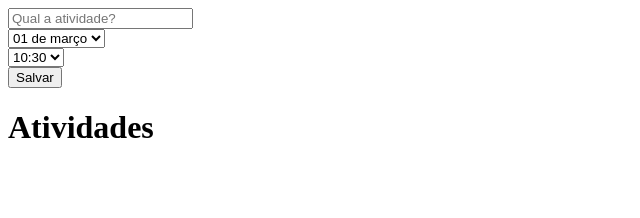
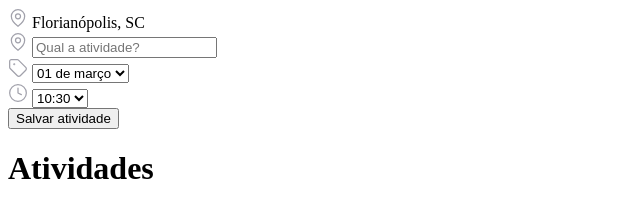
Before and after one commit to Pollymeowth/NLW--Journey-Roteiro-de-viagem, a plain HTML site: page index.html in a window 1280 px wide. Shown: the whole page, without its empty margins (0-640 px from the left). Drawn offline with nearby package versions, Linux system fonts and the light colour scheme.

Commit message:
Update index.html
Aula 3

```diff
--- a/index.html
+++ b/index.html
@@ -1,9 +1,29 @@
+<link rel="preconnect" href="https://fonts.googleapis.com">
+<link rel="preconnect" href="https://fonts.gstatic.com" crossorigin>
+<link href="https://fonts.googleapis.com/css2?family=Inter:wght@100..900&display=swap" rel="stylesheet">
+
 <script src="https://cdn.jsdelivr.net/npm/dayjs@1/dayjs.min.js"></script>
-<script src="https://cdn.jsdelivr.net/npm/dayjs@1/locale/pt-br.js"></script>
+<script src="https://cdn.jsdelivr.net/npm/dayjs@1/locale/pt-br.js">
+</script>
 <script>dayjs.locale('pt-br')</script>
+<div id="app">
+  <form onsubmit="SaveTask(event)">
 
-<form onsubmit="SaveTask(event)">
-  <div>
+
+    <div id="place" class="card-bg">
+          <svg width="20" height="20" viewBox="0 0 20 20" fill="none" xmlns="http://www.w3.org/2000/svg">
+            <path d="M16.6668 8.33329C16.6668 13.3333 10.0002 18.3333 10.0002 18.3333C10.0002 18.3333 3.3335 13.3333 3.3335 8.33329C3.3335 6.56518 4.03588 4.86949 5.28612 3.61925C6.53636 2.36901 8.23205 1.66663 10.0002 1.66663C11.7683 1.66663 13.464 2.36901 14.7142 3.61925C15.9645 4.86949 16.6668 6.56518 16.6668 8.33329Z" stroke="#A1A1AA" style="stroke:#A1A1AA;stroke:color(display-p3 0.6314 0.6314 0.6667);stroke-opacity:1;" stroke-width="1.25" stroke-linecap="round" stroke-linejoin="round"/>
+            <path d="M10.0002 10.8333C11.3809 10.8333 12.5002 9.714 12.5002 8.33329C12.5002 6.95258 11.3809 5.83329 10.0002 5.83329C8.61945 5.83329 7.50016 6.95258 7.50016 8.33329C7.50016 9.714 8.61945 10.8333 10.0002 10.8333Z" stroke="#A1A1AA" style="stroke:#A1A1AA;stroke:color(display-p3 0.6314 0.6314 0.6667);stroke-opacity:1;" stroke-width="1.25" stroke-linecap="round" stroke-linejoin="round"/>
+      </svg>
+      Florianópolis, SC
+    </div>
+    <div class="fields">
+      <div class="field-wrapper">
+          <svg width="20" height="20" viewBox="0 0 20 20" fill="none"   xmlns="http://www.w3.org/2000/svg">
+          <path d="M16.6668 8.33329C16.6668 13.3333 10.0002 18.3333 10.0002 18.3333C10.0002 18.3333 3.3335 13.3333 3.3335 8.33329C3.3335 6.56518 4.03588 4.86949 5.28612 3.61925C6.53636 2.36901 8.23205 1.66663 10.0002 1.66663C11.7683 1.66663 13.464 2.36901 14.7142 3.61925C15.9645 4.86949 16.6668 6.56518 16.6668 8.33329Z" stroke="#A1A1AA" style="stroke:#A1A1AA;stroke:color(display-p3 0.6314 0.6314 0.6667);stroke-opacity:1;" stroke-width="1.25" stroke-linecap="round" stroke-linejoin="round"/>
+          <path d="M10.0002 10.8333C11.3809 10.8333 12.5002 9.714 12.5002 8.33329C12.5002 6.95258 11.3809 5.83329 10.0002 5.83329C8.61945 5.83329 7.50016 6.95258 7.50016 8.33329C7.50016 9.714 8.61945 10.8333 10.0002 10.8333Z" stroke="#A1A1AA" style="stroke:#A1A1AA;stroke:color(display-p3 0.6314 0.6314 0.6667);stroke-opacity:1;" stroke-width="1.25" stroke-linecap="round" stroke-linejoin="round"/>
+          </svg>
+
           <input
             type="text"
             placeholder="Qual a atividade?"
@@ -12,20 +32,33 @@
           >
       </div>
 
-  <div>
+      <div class="field-wrapper">
+        <svg width="20" height="20" viewBox="0 0 20 20" fill="none" xmlns="http://www.w3.org/2000/svg">
+          <path d="M10.4882 2.15502C10.1757 1.84244 9.75183 1.66678 9.30984 1.66669H3.33317C2.89114 1.66669 2.46722 1.84228 2.15466 2.15484C1.8421 2.4674 1.6665 2.89133 1.6665 3.33335V9.31002C1.6666 9.75201 1.84225 10.1759 2.15484 10.4884L9.40817 17.7417C9.78693 18.1181 10.2992 18.3293 10.8332 18.3293C11.3671 18.3293 11.8794 18.1181 12.2582 17.7417L17.7415 12.2584C18.1179 11.8796 18.3291 11.3673 18.3291 10.8334C18.3291 10.2994 18.1179 9.78712 17.7415 9.40835L10.4882 2.15502Z" stroke="#A1A1AA" style="stroke:#A1A1AA;stroke:color(display-p3 0.6314 0.6314 0.6667);stroke-opacity:1;" stroke-width="1.25" stroke-linecap="round" stroke-linejoin="round"/>
+          <path d="M6.24984 6.66669C6.47996 6.66669 6.6665 6.48014 6.6665 6.25002C6.6665 6.0199 6.47996 5.83335 6.24984 5.83335C6.01972 5.83335 5.83317 6.0199 5.83317 6.25002C5.83317 6.48014 6.01972 6.66669 6.24984 6.66669Z" stroke="#A1A1AA" style="stroke:#A1A1AA;stroke:color(display-p3 0.6314 0.6314 0.6667);stroke-opacity:1;" stroke-width="1.25" stroke-linecap="round" stroke-linejoin="round"/>
+        </svg>
+
         <select name="day">
           <option value="2024-03-01">01 de março</option>
         </select>
       </div>
 
-  <div>
+      <div class="field-wrapper">
+        <svg width="20" height="20" viewBox="0 0 20 20" fill="none" xmlns="http://www.w3.org/2000/svg">
+        <path d="M9.99984 5.00002V10L13.3332 11.6667M18.3332 10C18.3332 14.6024 14.6022 18.3334 9.99984 18.3334C5.39746 18.3334 1.6665 14.6024 1.6665 10C1.6665 5.39765 5.39746 1.66669 9.99984 1.66669C14.6022 1.66669 18.3332 5.39765 18.3332 10Z" stroke="#A1A1AA" style="stroke:#A1A1AA;stroke:color(display-p3 0.6314 0.6314 0.6667);stroke-opacity:1;" stroke-width="1.25" stroke-linecap="round" stroke-linejoin="round"/>
+        </svg>
+
         <select name="hour">
           <option value="10:30">10:30</option>
         </select>
       </div>
-  <button>Salvar</button>
+
+    </div>
+
+    <button>Salvar atividade</button>
   </form>
   <main>
     <h1>Atividades</h1>
     <section></section>
   </main>
+</div>
```
Lines whose indentation alone changed are shown as unchanged.
